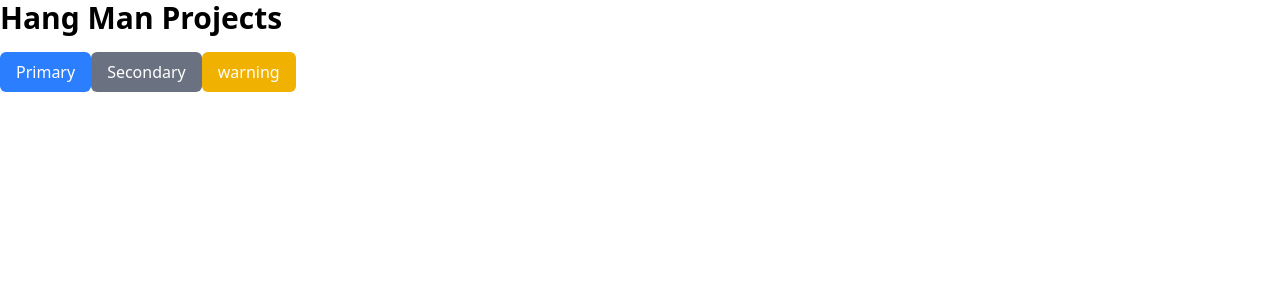
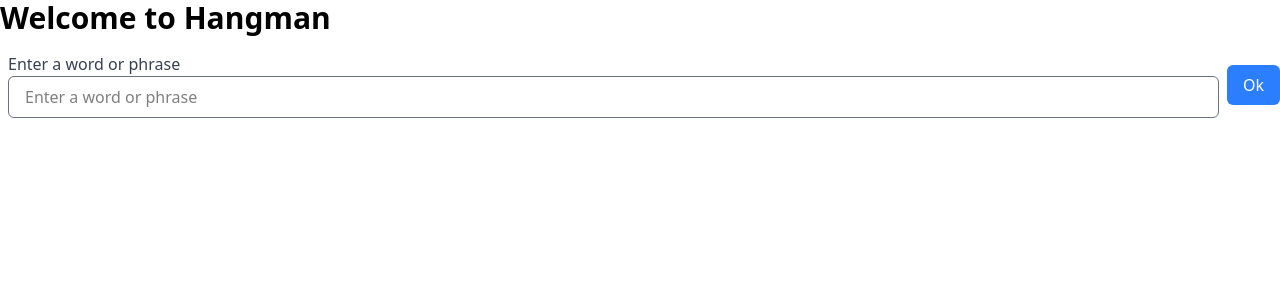
Before and after one commit to VikramKumarstm/Hang-man, a React (Vite) app: page / in a window 1280 px wide. Shown: the top 300 px of the page. Built offline with nearby package versions, Linux system fonts and the light colour scheme.

Commit message:
added text input

```diff
--- a/src/App.jsx
+++ b/src/App.jsx
@@ -1,27 +1,12 @@
 import Button from "./components/Button/Button";
+import TextFromInput from "./components/TextFormInput/TextFromInput";
 
 function App() {
   return (
     <div>
-      <h1 className="font-semibold text-3xl pb-4">Hang Man Projects</h1>
-      <Button
-        text="Primary"
-        buttonType="submit"
-        styleType="primary"
-        onClickHandler={() => console.log("Primary clicked!!!")}
-      />
-      <Button
-        text="Secondary"
-        buttonType="button"
-        styleType="secondary"
-        onClickHandler={() => console.log("Secondary clicked!!!")}
-      />
-      <Button
-        text="warning"
-        buttonType="button"
-        styleType="warning"
-        onClickHandler={() => console.log("Warning clicked!!!")}
-      />
+      <h1 className="font-semibold text-3xl pb-4">Welcome to Hangman</h1>
+
+      <TextFromInput onSubmit={(value) => console.log("Value comming from the hidden form is :", value)} />
 
     </div>
   )
--- /dev/null
+++ b/src/components/TextFormInput/TextFromInput.jsx
@@ -0,0 +1,44 @@
+import React, { useState } from "react";
+import TextInput from "../TextInput/TextInput";
+import Button from "../Button/Button";
+
+function TextFromInput({onSubmit}) {
+
+    const [value, setValue] = useState('')
+
+    const handleFormSubmit = (event) => {
+
+        event.preventDefault();
+        console.log("Form submitted :", value)
+        onSubmit?.(value); // if onSubmit is defined, call it with the value
+    }
+
+    const handleTextInputChange = (event) => {
+        console.log("Text Input changed")
+        console.log(event.target.value)
+        setValue(event.target.value)
+
+    }
+
+  return (
+    <form className="flex items-center" onSubmit={handleFormSubmit}>
+      <div className="mr-2 ml-2 flex-1">
+        <TextInput
+            type="new-password"
+            label="Enter a word or phrase"
+            value={value}
+            onChange={handleTextInputChange}
+        />
+      </div>
+      <div className="">
+        <Button
+            text="Ok"
+            buttonType="submit"
+            styleType="primary"
+        />
+      </div>
+    </form>
+  );
+}
+
+export default TextFromInput;
--- /dev/null
+++ b/src/components/TextInput/TextInput.jsx
@@ -0,0 +1,20 @@
+import React from 'react'
+
+function TextInput({ type="text", label, value, onChange }) {
+  return (
+    <label className='block'>
+
+        {label && <span className='text-gray-700'>{label}</span>}
+
+        <input
+            className='px-4 py-2 border border-gray-500 rounded-md w-full'
+            type={type}
+            value={value}
+            placeholder={label}
+            onChange={onChange}
+        />
+    </label>
+  )
+}
+
+export default TextInput
```
